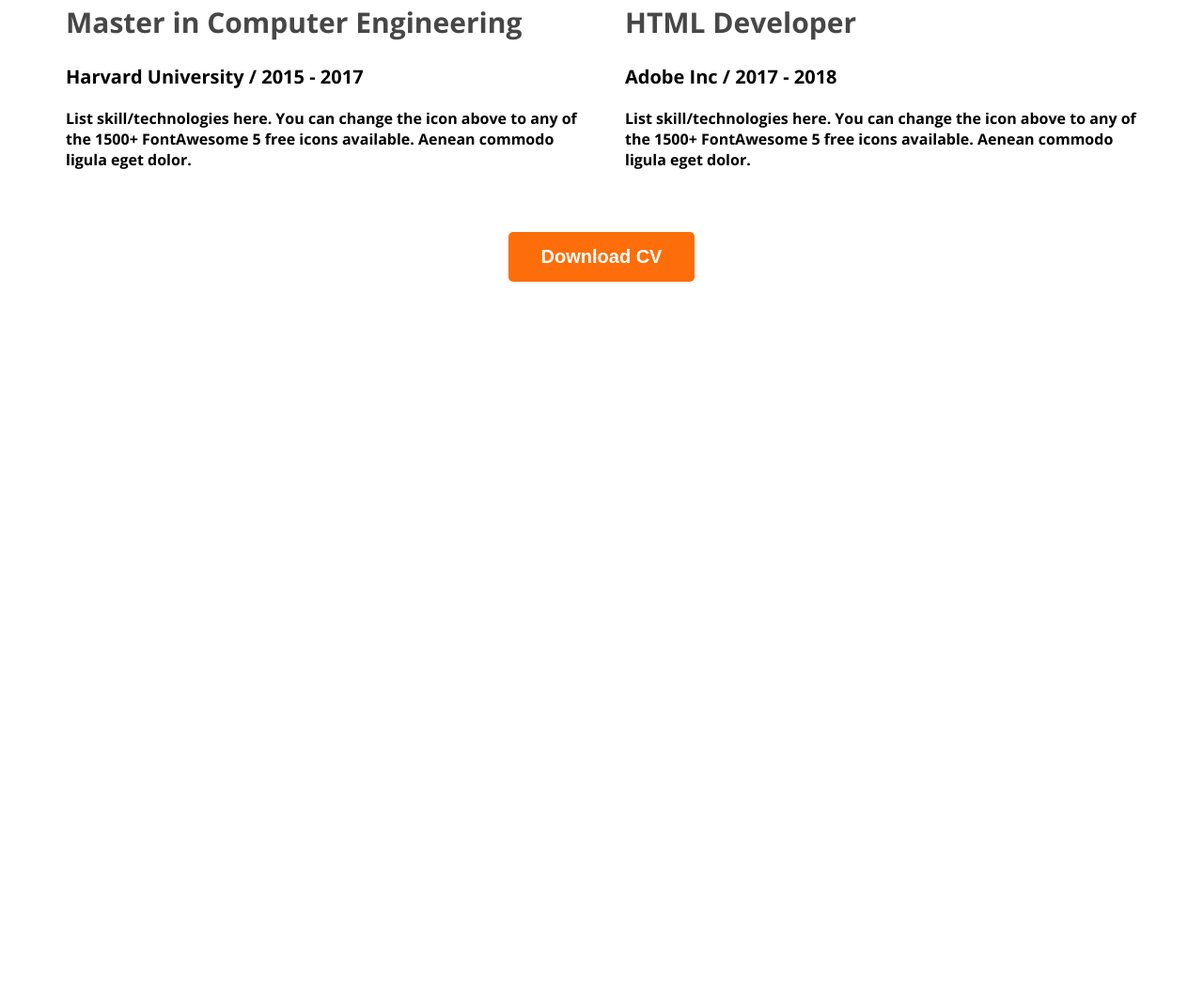
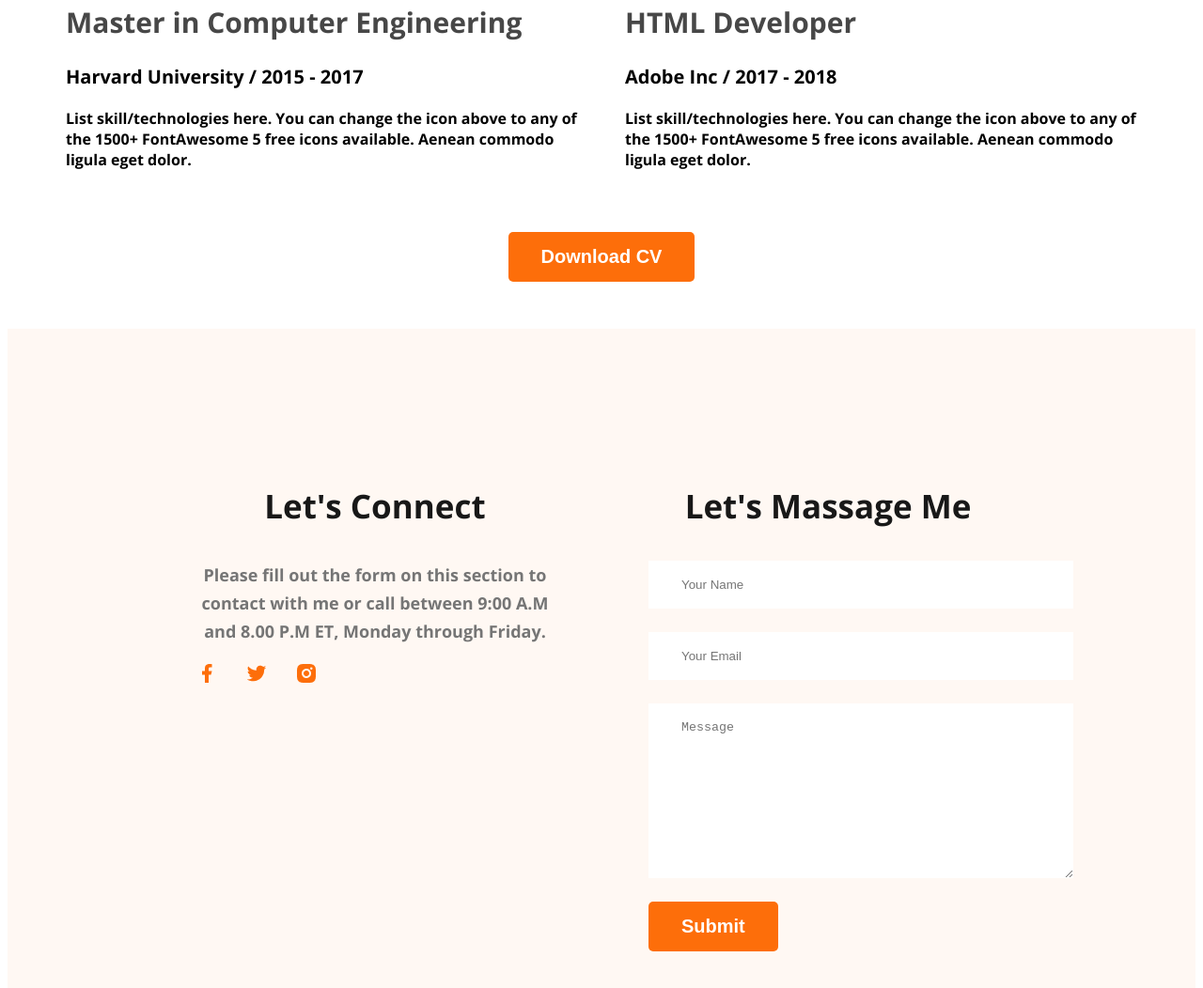
Before and after one commit to EmonTheCodeWizard/firstportfolio, a plain HTML site: page index.html in a window 1280 px wide. Shown: the part 3017-4069 px from the top of the page at 94% size. Before the commit the page ends 3367 px from the top, so only its background shows below. Drawn offline with nearby package versions, Linux system fonts and the light colour scheme.

Commit message:
finished The Footer Section

```diff
--- a/index.html
+++ b/index.html
@@ -159,7 +159,24 @@
         </section>
     </main>
     <footer>
-
+        <div class="footer-column">
+            <h3 class="section-title">Let's Connect</h3>
+            <p class="section-description">Please fill out the form on this section to contact with me or call between 9:00 A.M and 8.00 P.M ET, Monday through Friday.</p>
+            <div class="social-links">
+                <a href=""><img src="./icons/facebook.png" alt=""></a>
+                <a href=""><img src="./icons/twitter.png" alt=""></a>
+                <a href=""><img src="./icons/insta.png" alt=""></a>
+            </div>
+        </div>
+        <div class="footer-column">
+            <h3 class="section-title">Let's Massage Me</h3>
+                <form class="contact" action="">
+                        <input placeholder="Your Name" type="name" class="box">
+                        <input placeholder="Your Email" type="email" class="box">
+                        <textarea placeholder="Message" name="Message" id="" cols="30" rows="10"></textarea>
+                        <input class="btn-primary" type="button" value="Submit">
+                </form>
+        </div>
     </footer>
 </body>
 
--- a/styles/style.css
+++ b/styles/style.css
@@ -177,3 +177,25 @@ main section{
     text-align: center;
     margin: 50px;
 }
+
+footer{
+    display: flex;
+    gap: 100px;
+    background-color: #FFF8F3;
+    padding: 130px 200px;
+}
+.footer-column{
+    width: 50%;
+}
+.contact input[type="name"], .contact input[type="email"], textarea{
+    display: block;
+    margin-bottom: 25px;
+    padding: 18px 35px;
+    color: #757575;
+    background-color: #FFF;
+    border: 0;
+    width: 100%;
+}
+.social-links a{
+    margin-right: 25px;
+}
```
